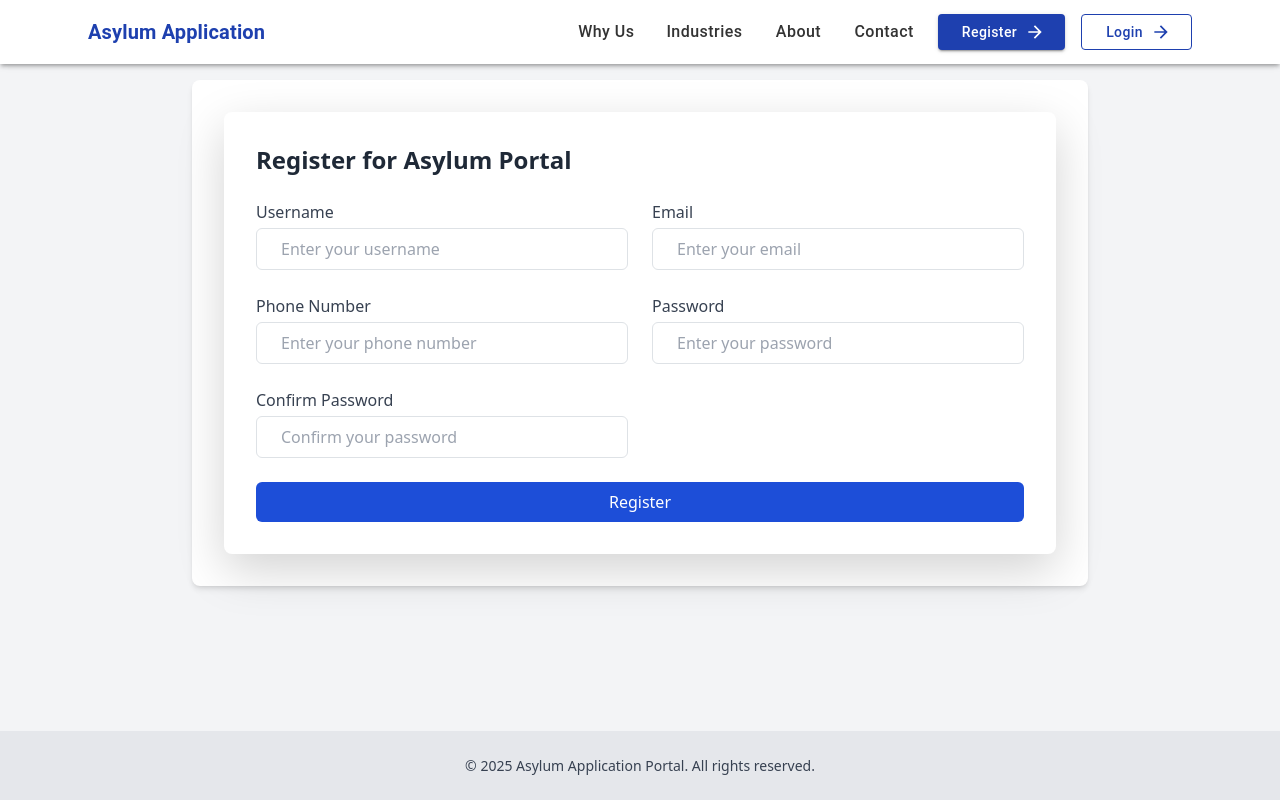
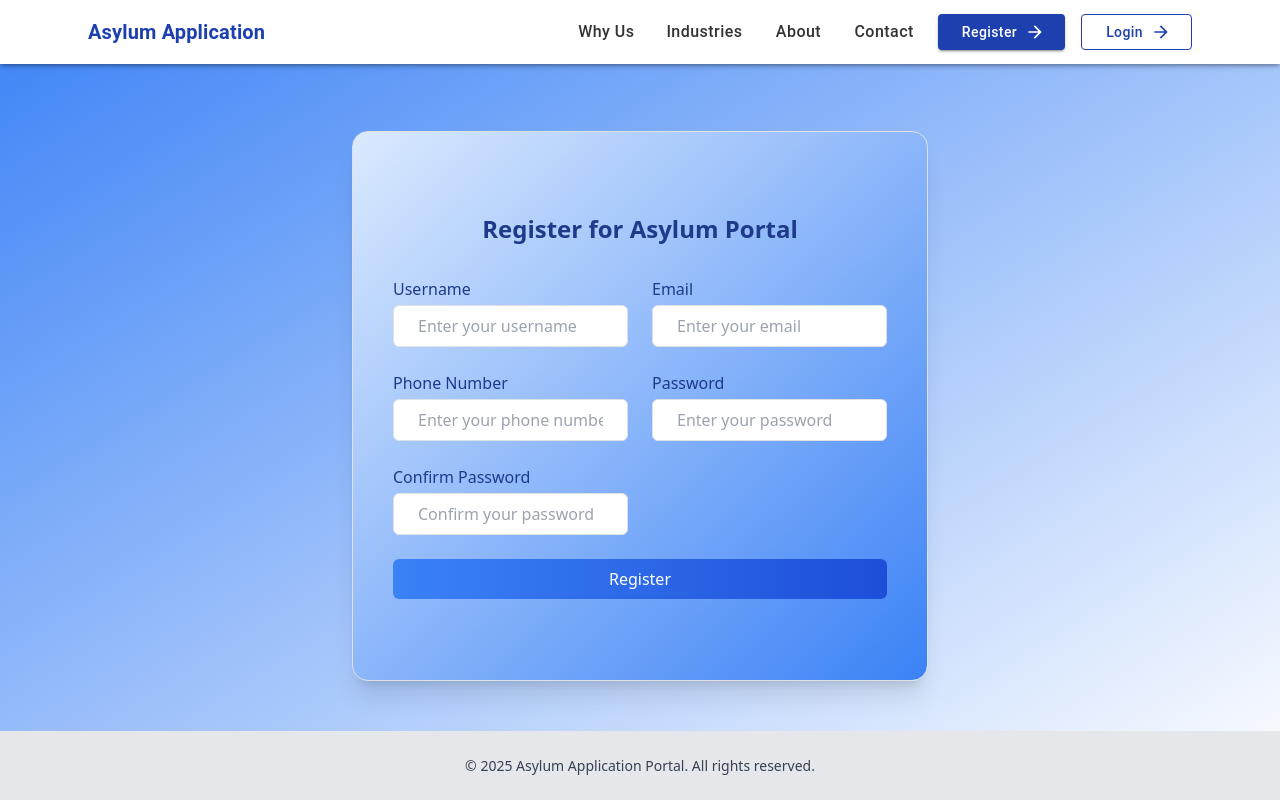
Before and after one commit to balar06/Asylum_FE, a React (Create React App) app: page /register in a window 1280 px wide. Built offline with nearby package versions, Linux system fonts and the light colour scheme.

Commit message:
radiand colour add

```diff
--- a/src/components/GuestLayout/GuestLayout.js
+++ b/src/components/GuestLayout/GuestLayout.js
@@ -1,3 +1,4 @@
+// components/GuestLayout.js
 import React from 'react';
 import { Outlet } from 'react-router-dom';
 import Header from './Header';
@@ -5,9 +6,10 @@ import Footer from './Footer';
 
 export default function GuestLayout() {
   return (
-    <div className="min-h-screen bg-gray-100 flex flex-col items-center">
+    <div className="min-h-screen w-full bg-gradient-to-br from-blue-500 via-blue-250 to-blue-150 flex flex-col">
       <Header />
-      <main className="w-full max-w-4xl bg-white p-8 shadow-md rounded-lg my-6 mt-20">
+      {/* Add margin-top to account for fixed header height */}
+      <main className="flex-grow flex items-center justify-center px-4 py-10 mt-20">
         <Outlet />
       </main>
       <Footer />
--- a/src/components/GuestLayout/Login.js
+++ b/src/components/GuestLayout/Login.js
@@ -1,3 +1,4 @@
+// pages/Login.js
 import React, { useState } from 'react';
 import { useNavigate, Link } from 'react-router-dom';
 import { FaSpinner } from 'react-icons/fa';
@@ -11,10 +12,7 @@ export default function Login() {
   const [loading, setLoading] = useState(false);
   const navigate = useNavigate();
 
-  const validateEmail = (email) => {
-    const re = /^[^\s@]+@[^\s@]+\.[^\s@]+$/;
-    return re.test(String(email).toLowerCase());
-  };
+  const validateEmail = (email) => /^[^\s@]+@[^\s@]+\.[^\s@]+$/.test(email.toLowerCase());
 
   const handleLogin = async (e) => {
     e.preventDefault();
@@ -28,11 +26,7 @@ export default function Login() {
     }
 
     try {
-      const response = await axios.post(API_ENDPOINTS.LOGIN, {
-        email,
-        password,
-      });
-
+      const response = await axios.post(API_ENDPOINTS.LOGIN, { email, password });
       const { name, phoneNumber, email: userEmail, token, userId } = response.data;
 
       localStorage.setItem('userId', userId);
@@ -41,73 +35,73 @@ export default function Login() {
       localStorage.setItem('userPhone', phoneNumber);
       localStorage.setItem('userEmail', userEmail);
 
-      console.log('Login successful:', response.data);
       navigate('/screener');
-    } catch (err) {
-      console.error('Login error:', err);
+    } catch {
       setError('Invalid email or password');
     } finally {
       setLoading(false);
     }
   };
 
+  return (
+<div className="w-full max-w-xl min-h-[550px] flex flex-col justify-center bg-gradient-to-br from-blue-100 via-blue-250 to-blue-500 border border-white/50 rounded-2xl shadow-xl p-8 md:p-10">
 
-  return (
-    <div className="flex justify-center items-center px-4">
-      <div className="bg-white p-8 rounded-lg shadow-lg w-full max-w-4xl">
-        <h2 className="text-2xl font-bold mb-6 text-gray-800">Login to Asylum Portal</h2>
+  <h2 className="text-2xl font-bold text-blue-900 text-center mb-6">Login to Asylum Portal</h2>
 
-        {error && <p className="text-red-500 mb-4">{error}</p>}
+  {error && <p className="text-red-500 text-sm text-center mb-4">{error}</p>}
 
-        <form className="space-y-4" onSubmit={handleLogin}>
+  <form className="space-y-5" onSubmit={handleLogin}>
     <div>
-            <label className="block text-gray-700 font-medium mb-1">Email</label>
+      <label className="block text-sm font-medium text-blue-900 mb-1">Email</label>
       <input
         type="email"
         value={email}
         onChange={(e) => setEmail(e.target.value)}
-              className="w-full border border-gray-300 rounded-md px-4 py-2 focus:outline-none focus:ring-2 focus:ring-blue-600"
+        className="w-full px-4 py-2 rounded-md border border-blue-200 bg-white text-gray-800 placeholder-gray-400 focus:outline-none focus:ring-2 focus:ring-blue-400"
         placeholder="Enter your email"
         required
       />
     </div>
 
     <div>
-            <label className="block text-gray-700 font-medium mb-1">Password</label>
+      <label className="block text-sm font-medium text-blue-900 mb-1">Password</label>
       <input
         type="password"
         value={password}
         onChange={(e) => setPassword(e.target.value)}
-              className="w-full border border-gray-300 rounded-md px-4 py-2 focus:outline-none focus:ring-2 focus:ring-blue-600"
+        className="w-full px-4 py-2 rounded-md border border-blue-200 bg-white text-gray-800 placeholder-gray-400 focus:outline-none focus:ring-2 focus:ring-blue-400"
         placeholder="Enter your password"
         required
       />
     </div>
 
-          <button type="submit" disabled={loading}
-            className={`w-full flex items-center justify-center py-2 rounded-md transition duration-200 ${
-            loading ? 'bg-blue-400 cursor-not-allowed' : 'bg-blue-700 hover:bg-blue-800 text-white'
+    <button
+      type="submit"
+      disabled={loading}
+      className={`w-full py-2 rounded-md font-semibold flex items-center justify-center transition duration-200 ${
+        loading
+          ? 'bg-blue-300 cursor-not-allowed'
+          : 'bg-gradient-to-r from-blue-500 to-blue-700 hover:from-blue-600 hover:to-blue-800 text-white'
       }`}
     >
       {loading ? (
         <>
-          <FaSpinner className="animate-spin h-5 w-5 text-white mr-2" />
+          <FaSpinner className="animate-spin h-5 w-5 mr-2" />
           Logging in...
         </>
-          ) : ('Login'
+      ) : (
+        'Login'
       )}
     </button>
-
   </form>
 
-        <p className="mt-6 text-center text-sm text-gray-600">
+  <p className="mt-6 text-center text-sm text-blue-900">
     New to Asylum App?{' '}
-          <Link to="/register" className="text-blue-600 hover:underline font-medium">
+    <Link to="/register" className="text-blue-700 hover:underline font-semibold">
       Register Here
     </Link>
   </p>
+</div>
 
-      </div>
-    </div>
   );
 }
--- a/src/components/GuestLayout/Register.js
+++ b/src/components/GuestLayout/Register.js
@@ -44,73 +44,73 @@ export default function Register() {
       navigate('/login');
     } catch (error) {
       console.error('Registration failed:', error.response?.data || error.message);
-      alert('Registration failed. Please try again.');
+      alert('Registration failed. Please try again.'+error.response?.data || error.message);
     } finally {
       setLoading(false);
     }
   };
+return (
+  <div className="w-full max-w-xl min-h-[550px] flex flex-col justify-center bg-gradient-to-br from-blue-100 via-blue-250 to-blue-500 border border-white/50 rounded-2xl shadow-xl p-8 md:p-10">
 
-  return (
-    <div className="bg-white p-8 rounded-lg shadow-lg w-full max-w-4xl">
-      <h2 className="text-2xl font-bold mb-6 text-gray-800">Register for Asylum Portal</h2>
+    <h2 className="text-2xl font-bold mb-8 text-blue-900 text-center">Register for Asylum Portal</h2>
 
     <form className="grid grid-cols-1 md:grid-cols-2 gap-6">
       <div>
-          <label className="block text-gray-700 font-medium mb-1">Username</label>
+        <label className="block text-blue-900 font-medium mb-1">Username</label>
         <input
           type="text"
           name="username"
           value={formData.username}
           onChange={handleChange}
-            className="w-full border border-gray-300 rounded-md px-4 py-2 focus:outline-none focus:ring-2 focus:ring-blue-600"
+          className="w-full border border-blue-200 rounded-md px-4 py-2 bg-white text-gray-800 placeholder-gray-400 focus:outline-none focus:ring-2 focus:ring-blue-400"
           placeholder="Enter your username"
         />
       </div>
 
       <div>
-          <label className="block text-gray-700 font-medium mb-1">Email</label>
+        <label className="block text-blue-900 font-medium mb-1">Email</label>
         <input
           type="email"
           name="email"
           value={formData.email}
           onChange={handleChange}
-            className="w-full border border-gray-300 rounded-md px-4 py-2 focus:outline-none focus:ring-2 focus:ring-blue-600"
+          className="w-full border border-blue-200 rounded-md px-4 py-2 bg-white text-gray-800 placeholder-gray-400 focus:outline-none focus:ring-2 focus:ring-blue-400"
           placeholder="Enter your email"
         />
       </div>
 
       <div>
-          <label className="block text-gray-700 font-medium mb-1">Phone Number</label>
+        <label className="block text-blue-900 font-medium mb-1">Phone Number</label>
         <input
           type="text"
           name="phoneNo"
           value={formData.phoneNo}
           onChange={handleChange}
-            className="w-full border border-gray-300 rounded-md px-4 py-2 focus:outline-none focus:ring-2 focus:ring-blue-600"
+          className="w-full border border-blue-200 rounded-md px-4 py-2 bg-white text-gray-800 placeholder-gray-400 focus:outline-none focus:ring-2 focus:ring-blue-400"
           placeholder="Enter your phone number"
         />
       </div>
 
       <div>
-          <label className="block text-gray-700 font-medium mb-1">Password</label>
+        <label className="block text-blue-900 font-medium mb-1">Password</label>
         <input
           type="password"
           name="password"
           value={formData.password}
           onChange={handleChange}
-            className="w-full border border-gray-300 rounded-md px-4 py-2 focus:outline-none focus:ring-2 focus:ring-blue-600"
+          className="w-full border border-blue-200 rounded-md px-4 py-2 bg-white text-gray-800 placeholder-gray-400 focus:outline-none focus:ring-2 focus:ring-blue-400"
           placeholder="Enter your password"
         />
       </div>
 
       <div>
-          <label className="block text-gray-700 font-medium mb-1">Confirm Password</label>
+        <label className="block text-blue-900 font-medium mb-1">Confirm Password</label>
         <input
           type="password"
           name="confirmPassword"
           value={formData.confirmPassword}
           onChange={handleChange}
-            className="w-full border border-gray-300 rounded-md px-4 py-2 focus:outline-none focus:ring-2 focus:ring-blue-600"
+          className="w-full border border-blue-200 rounded-md px-4 py-2 bg-white text-gray-800 placeholder-gray-400 focus:outline-none focus:ring-2 focus:ring-blue-400"
           placeholder="Confirm your password"
         />
       </div>
@@ -121,7 +121,9 @@ export default function Register() {
           onClick={handleRegister}
           disabled={loading}
           className={`w-full flex items-center justify-center py-2 rounded-md transition duration-200 ${
-              loading ? 'bg-blue-400 cursor-not-allowed' : 'bg-blue-700 hover:bg-blue-800 text-white'
+            loading
+              ? 'bg-blue-300 cursor-not-allowed'
+              : 'bg-gradient-to-r from-blue-500 to-blue-700 hover:from-blue-600 hover:to-blue-800 text-white'
           }`}
         >
           {loading ? (
@@ -137,4 +139,5 @@ export default function Register() {
     </form>
   </div>
 );
+
 }
```
Lines whose indentation alone changed are shown as unchanged.
